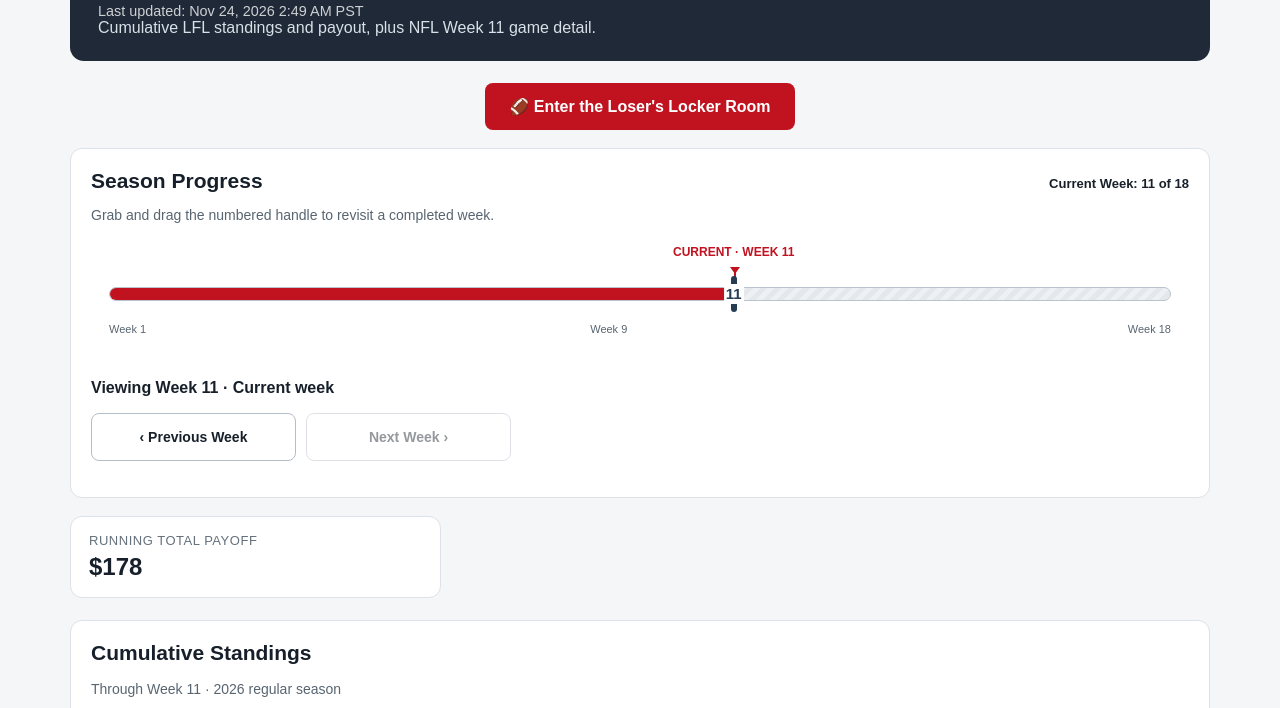
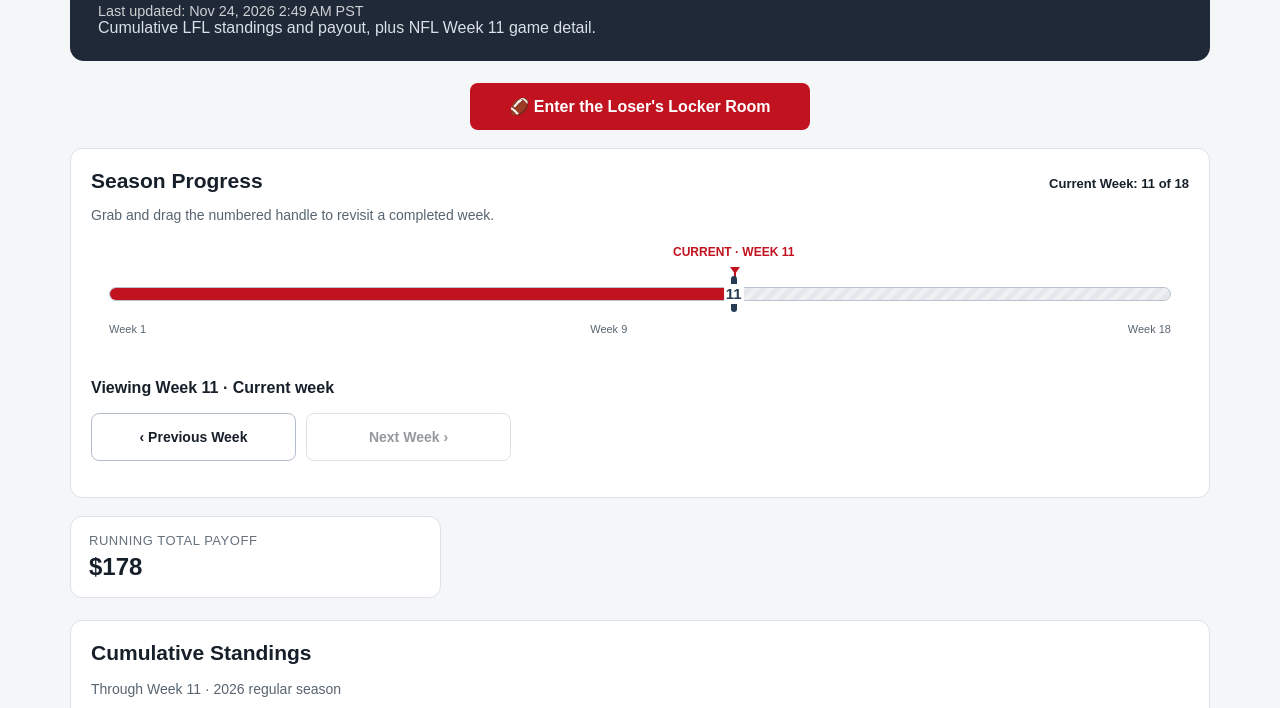
Before and after one commit to whadayalookinat/lfl-site, a plain HTML site: page index.html in a window 1280 px wide. Shown: the part 88-796 px from the top of the page. Drawn offline with Linux system fonts and the light colour scheme.

Commit message:
Match live Locker Room navigation CTA width to standings return button

```diff
--- a/index.html
+++ b/index.html
@@ -174,7 +174,7 @@ th abbr { text-decoration: none; }
         <p>Cumulative LFL standings and payout, plus NFL Week 11 game detail.</p>
     </header>
 <nav aria-label="League websites" style="margin:0 0 18px;text-align:center">
-  <a href="https://whadayalookinat.github.io/lfl-locker-room/" style="display:inline-block;box-sizing:border-box;max-width:100%;padding:14px 24px;border-radius:8px;background:#c1121f;color:#fff;font-weight:700;text-align:center;text-decoration:none">🏈 Enter the Loser's Locker Room</a>
+  <a href="https://whadayalookinat.github.io/lfl-locker-room/" style="display:inline-block;box-sizing:border-box;width:340px;max-width:100%;padding:14px 24px;border-radius:8px;background:#c1121f;color:#fff;font-weight:700;text-align:center;text-decoration:none">🏈 Enter the Loser's Locker Room</a>
 </nav>
 
 <section id="season-progress" aria-labelledby="progress-title" hidden>
```
